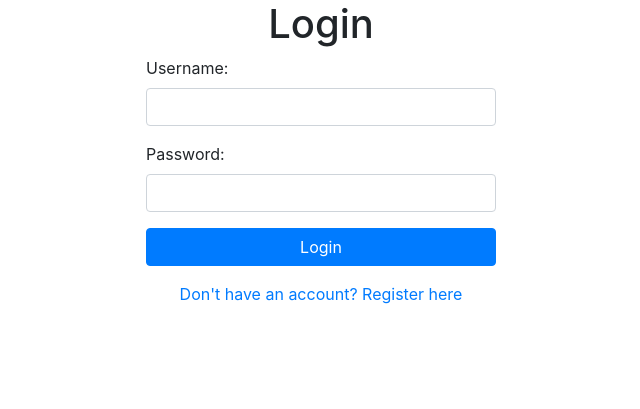
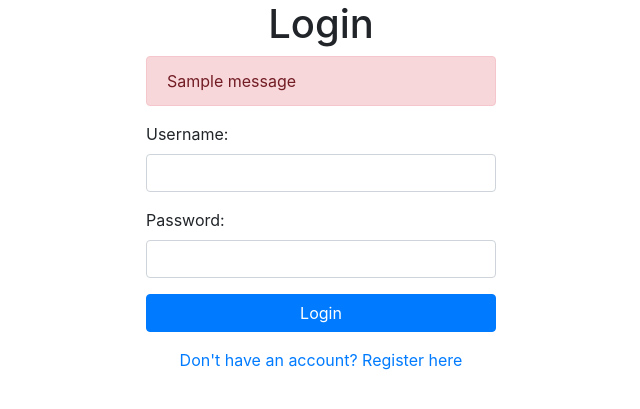
Before and after one commit to Ari2123/DataScience, a Flask app: page /login in a window 1280 px wide. Shown: the top 409 px of the page, without its empty margins (319-959 px from the left). Run offline with Flask 3, Linux system fonts and the light colour scheme; tables that the repository leaves empty hold one stand-in row (values such as "Sample post"); one stand-in notice (Sample message) is shown; some libraries are stand-ins or nearby versions.

Commit message:
Update login.html

```diff
--- a/expense_tracker/templates/login.html
+++ b/expense_tracker/templates/login.html
@@ -2,15 +2,27 @@
 <html lang="en">
 <head>
     <meta charset="UTF-8">
-    <link rel="stylesheet" href="{{ url_for('static', filename='css/main.css') }}">
     <title>Login</title>
     <link href="https://stackpath.bootstrapcdn.com/bootstrap/4.3.1/css/bootstrap.min.css" rel="stylesheet">
+    <link rel="stylesheet" href="{{ url_for('static', filename='css/main.css') }}">
 </head>
 <body>
+
 <div class="container">
     <div class="row justify-content-center">
         <div class="col-md-4">
             <h1 class="text-center">Login</h1>
+
+            {% with messages = get_flashed_messages() %}
+                {% if messages %}
+                    <div class="alert alert-danger">
+                        {% for message in messages %}
+                            {{ message }}
+                        {% endfor %}
+                    </div>
+                {% endif %}
+            {% endwith %}
+
             <form action="{{ url_for('login') }}" method="post">
                 <div class="form-group">
                     <label for="username">Username:</label>
@@ -22,6 +34,7 @@
                 </div>
                 <input type="submit" value="Login" class="btn btn-primary btn-block">
             </form>
+
             <div class="text-center mt-3">
                 <a href="{{ url_for('register') }}">Don't have an account? Register here</a>
             </div>
@@ -32,5 +45,6 @@
 <script src="https://code.jquery.com/jquery-3.3.1.slim.min.js"></script>
 <script src="https://cdnjs.cloudflare.com/ajax/libs/popper.js/1.14.7/umd/popper.min.js"></script>
 <script src="https://stackpath.bootstrapcdn.com/bootstrap/4.3.1/js/bootstrap.min.js"></script>
+
 </body>
 </html>
```
Lines whose indentation alone changed are shown as unchanged.
